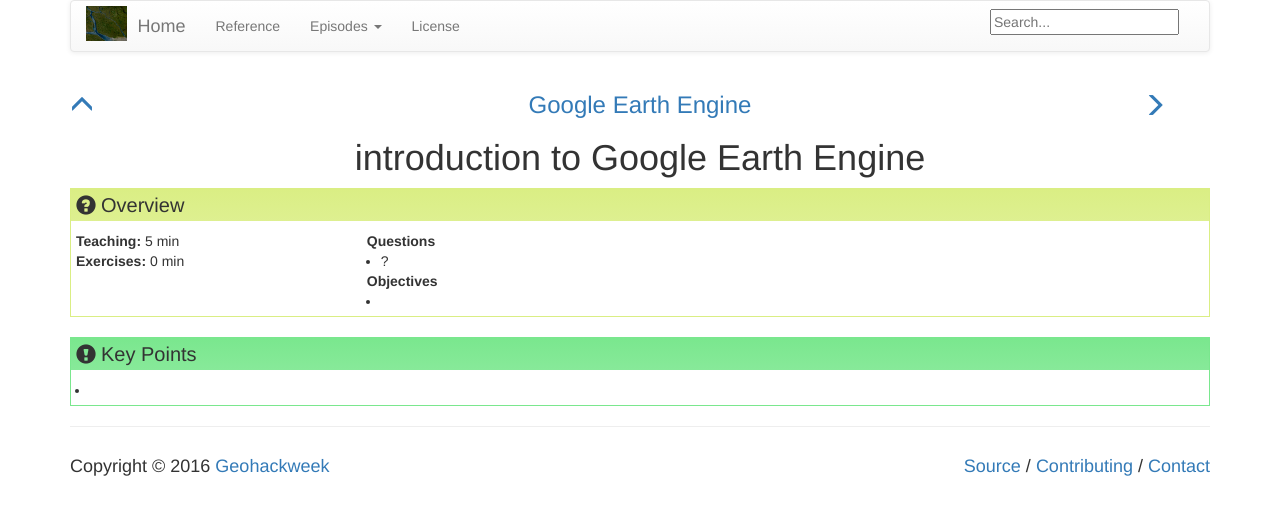
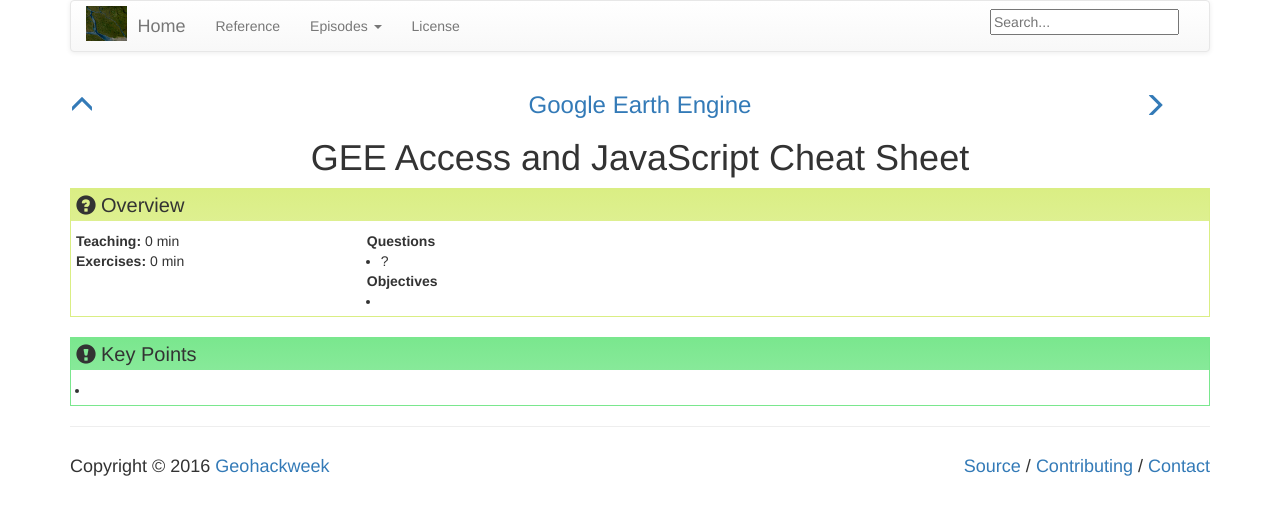
Before and after one commit to geohackweek/GoogleEarthEngine, a Jekyll site: the page built from _episodes/00-access-javascript.md, in a window 1280 px wide. Shown: the top 515 px of the page. Built offline with Jekyll 4.4.1, drawn with Linux system fonts in a browser that asks for light colours.

Commit message:
updating schedule timing

```diff
--- a/_episodes/00-access-javascript.md
+++ b/_episodes/00-access-javascript.md
@@ -1,6 +1,6 @@
 ---
-title: "introduction to Google Earth Engine"
-teaching: 5
+title: "GEE Access and JavaScript Cheat Sheet"
+teaching: 0
 exercises: 0
 questions:
 - "?"
```
Also changed, not shown: _episodes/03-load-imagery.md (+2 -2 lines), _episodes/04-classify-imagery.md (+1 -1 lines).
